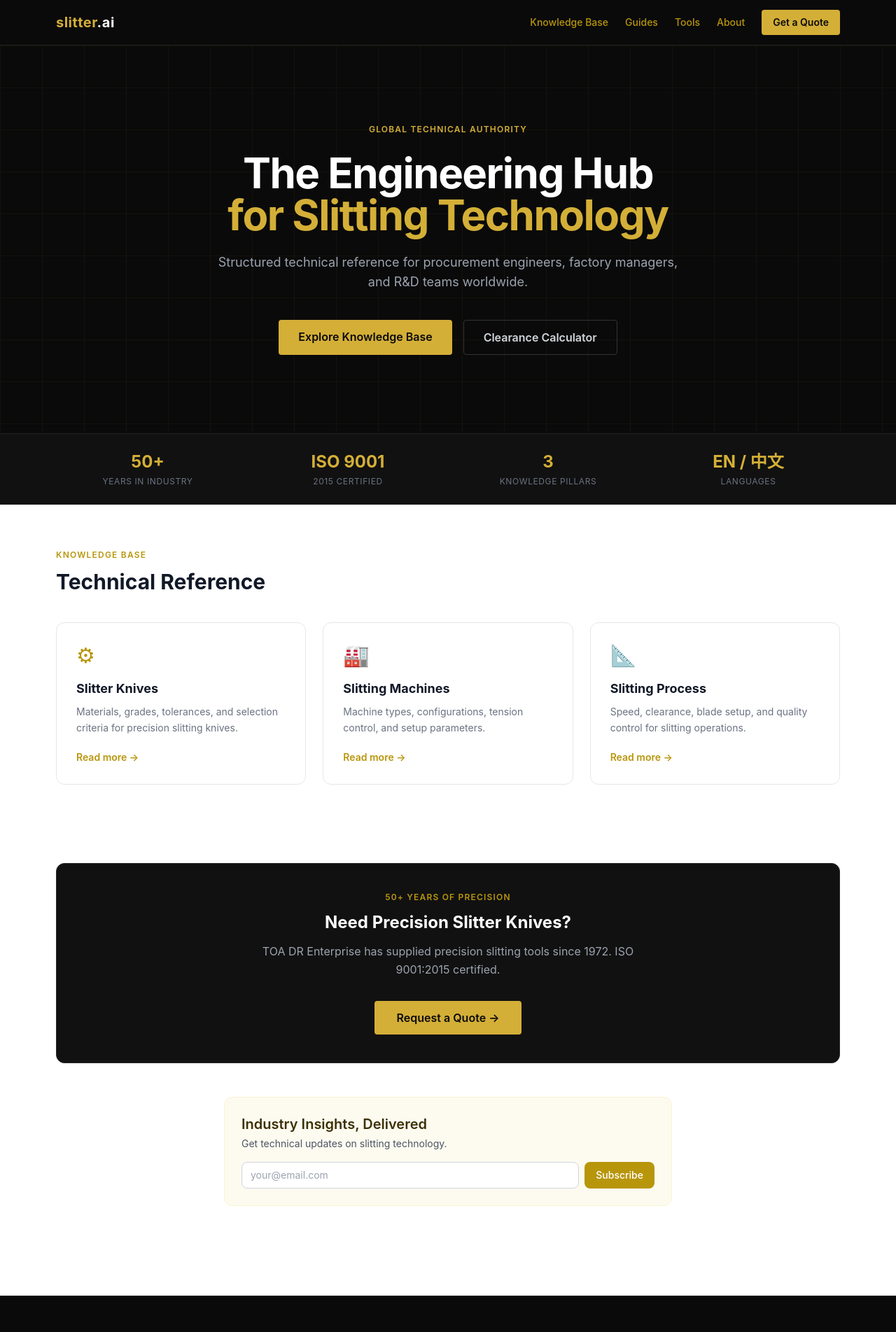
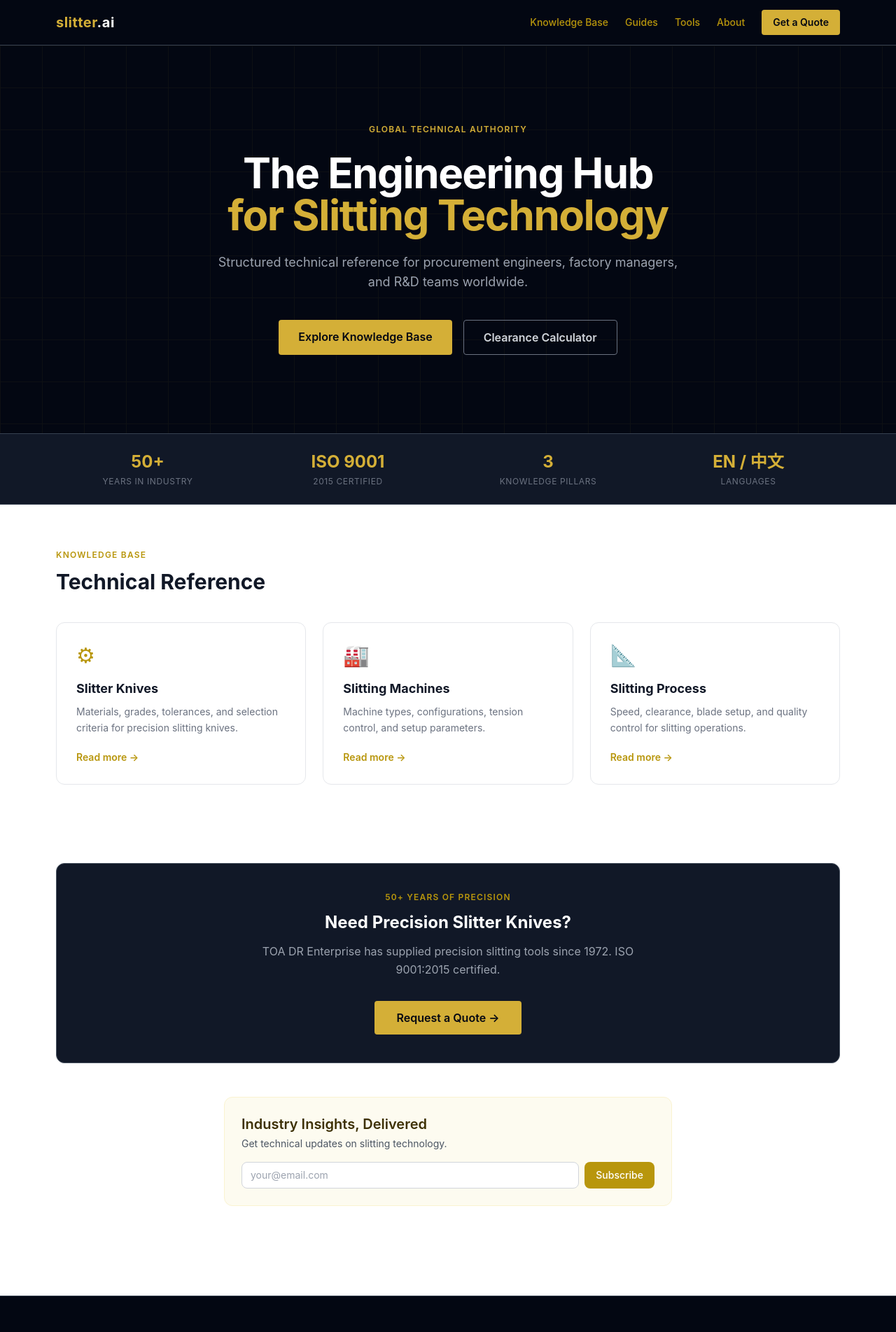
Before and after one commit to tongyichou-cmyk/slitter-ai, a Next.js app: page /en in a window 1280 px wide. Shown: the top 1903 px of the page at 70% size. Built offline with nearby package versions, Linux system fonts and the light colour scheme; no server answers.

Commit message:
fix: use Tailwind built-in gray-950/900/800 instead of custom ink colors

```diff
--- a/app/[locale]/page.tsx
+++ b/app/[locale]/page.tsx
@@ -24,7 +24,7 @@ export default function HomePage({ params: { locale } }: { params: { locale: Loc
       <SchemaScript schemas={[buildWebSiteSchema(), buildOrganizationSchema()]} />
 
       {/* Hero — full-width dark */}
-      <section className="bg-ink-900 relative overflow-hidden">
+      <section className="bg-gray-950 relative overflow-hidden">
         {/* subtle grid overlay */}
         <div
           className="absolute inset-0 opacity-5"
@@ -47,13 +47,13 @@ export default function HomePage({ params: { locale } }: { params: { locale: Loc
           <div className="flex gap-4 justify-center flex-wrap">
             <Link
               href={`${base}/wiki/slitter-knife`}
-              className="px-7 py-3 bg-gold-500 text-ink-900 font-semibold rounded hover:bg-gold-400 no-underline transition-colors"
+              className="px-7 py-3 bg-gold-500 text-gray-950 font-semibold rounded hover:bg-gold-400 no-underline transition-colors"
             >
               Explore Knowledge Base
             </Link>
             <Link
               href={`${base}/tools/clearance-calculator`}
-              className="px-7 py-3 border border-ink-400 text-gray-300 font-semibold rounded hover:border-gold-500 hover:text-gold-400 no-underline transition-colors"
+              className="px-7 py-3 border border-gray-500 text-gray-300 font-semibold rounded hover:border-gold-500 hover:text-gold-400 no-underline transition-colors"
             >
               Clearance Calculator
             </Link>
@@ -62,7 +62,7 @@ export default function HomePage({ params: { locale } }: { params: { locale: Loc
       </section>
 
       {/* Stats bar */}
-      <section className="bg-ink-800 border-y border-ink-600">
+      <section className="bg-gray-900 border-y border-gray-700">
         <div className="max-w-6xl mx-auto px-4 py-6 grid grid-cols-2 md:grid-cols-4 gap-6 text-center">
           {[
             { val: '50+', label: 'Years in Industry' },
--- a/components/CTA.tsx
+++ b/components/CTA.tsx
@@ -15,14 +15,14 @@ export default function CTA({
 }: CTAProps) {
   if (variant === 'inline') {
     return (
-      <div className="my-8 p-4 border-l-4 border-gold-500 bg-ink-700 rounded-r-lg">
+      <div className="my-8 p-4 border-l-4 border-gold-500 bg-gray-800 rounded-r-lg">
         <p className="font-semibold text-gold-400">{heading}</p>
         <p className="text-sm text-gray-400 mt-1">{subheading}</p>
         <Link
           href="https://slitterline.com"
           target="_blank"
           rel="noopener"
-          className="inline-block mt-3 px-4 py-2 bg-gold-500 text-ink-900 text-sm font-semibold rounded hover:bg-gold-400 transition-colors no-underline"
+          className="inline-block mt-3 px-4 py-2 bg-gold-500 text-gray-950 text-sm font-semibold rounded hover:bg-gold-400 transition-colors no-underline"
         >
           {buttonText}
         </Link>
@@ -31,7 +31,7 @@ export default function CTA({
   }
 
   return (
-    <section className="my-12 bg-ink-800 border border-ink-500 rounded-xl p-10 text-center">
+    <section className="my-12 bg-gray-900 border border-gray-600 rounded-xl p-10 text-center">
       <p className="text-xs font-semibold tracking-widest text-gold-600 uppercase mb-3">50+ Years of Precision</p>
       <h2 className="text-2xl font-bold text-white mb-3">{heading}</h2>
       <p className="text-gray-400 mb-8 max-w-xl mx-auto">{subheading}</p>
@@ -39,7 +39,7 @@ export default function CTA({
         href="https://slitterline.com"
         target="_blank"
         rel="noopener"
-        className="inline-block px-8 py-3 bg-gold-500 text-ink-900 font-semibold rounded hover:bg-gold-400 transition-colors no-underline"
+        className="inline-block px-8 py-3 bg-gold-500 text-gray-950 font-semibold rounded hover:bg-gold-400 transition-colors no-underline"
       >
         {buttonText}
       </Link>
--- a/components/Footer.tsx
+++ b/components/Footer.tsx
@@ -2,7 +2,7 @@ import Link from 'next/link'
 
 export default function Footer() {
   return (
-    <footer className="bg-ink-900 border-t border-ink-600 mt-16 py-12 px-4">
+    <footer className="bg-gray-950 border-t border-gray-700 mt-16 py-12 px-4">
       <div className="max-w-6xl mx-auto flex flex-col md:flex-row justify-between gap-8 text-sm text-gray-500">
         <div>
           <p className="font-bold text-gold-500 text-base tracking-wide">
--- a/components/Navigation.tsx
+++ b/components/Navigation.tsx
@@ -4,7 +4,7 @@ import type { Locale } from '@/lib/i18n'
 export default function Navigation({ locale }: { locale: Locale }) {
   const base = `/${locale}`
   return (
-    <header className="bg-ink-900 sticky top-0 z-50 border-b border-ink-600">
+    <header className="bg-gray-950 sticky top-0 z-50 border-b border-gray-700">
       <nav className="max-w-6xl mx-auto px-4 h-16 flex items-center justify-between">
         <Link href={base} className="font-bold text-xl text-gold-500 no-underline tracking-wide">
           slitter<span className="text-white">.ai</span>
@@ -18,7 +18,7 @@ export default function Navigation({ locale }: { locale: Locale }) {
             href="https://slitterline.com"
             target="_blank"
             rel="noopener"
-            className="px-4 py-2 bg-gold-500 text-ink-900 font-semibold rounded hover:bg-gold-400 no-underline transition-colors text-sm"
+            className="px-4 py-2 bg-gold-500 text-gray-950 font-semibold rounded hover:bg-gold-400 no-underline transition-colors text-sm"
           >
             Get a Quote
           </Link>
```
